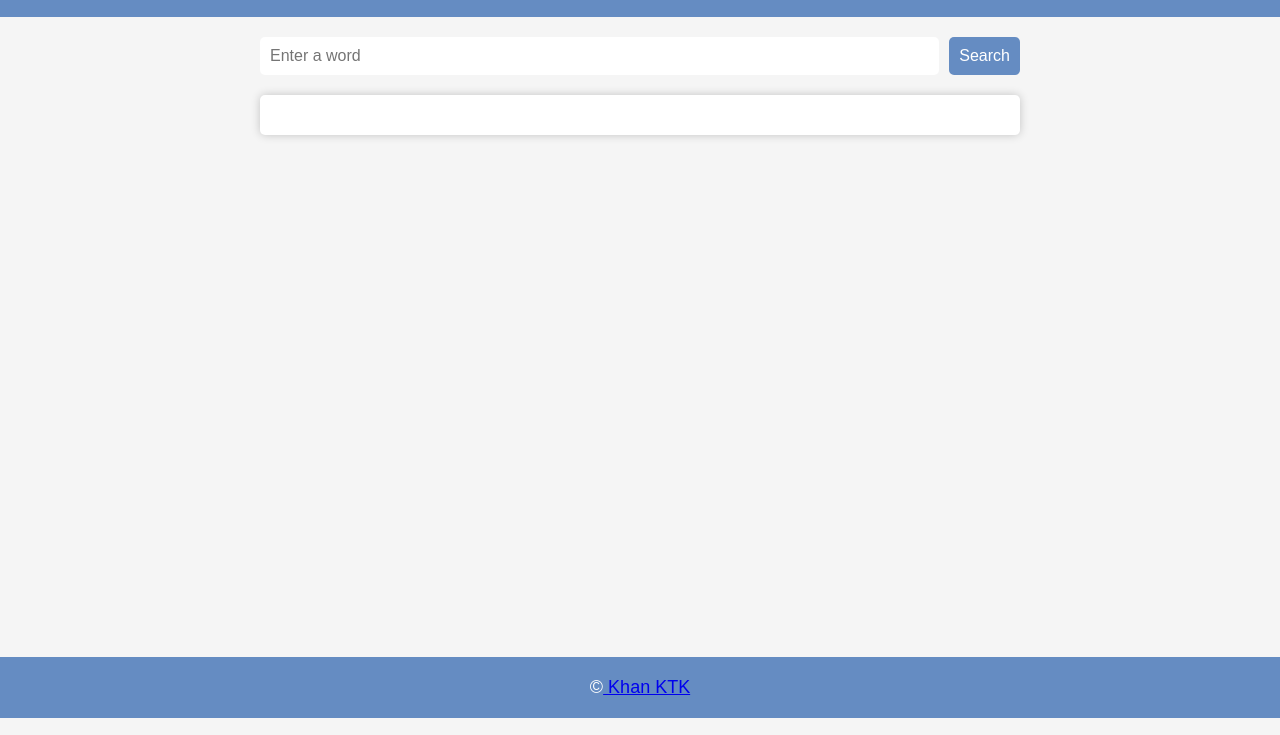
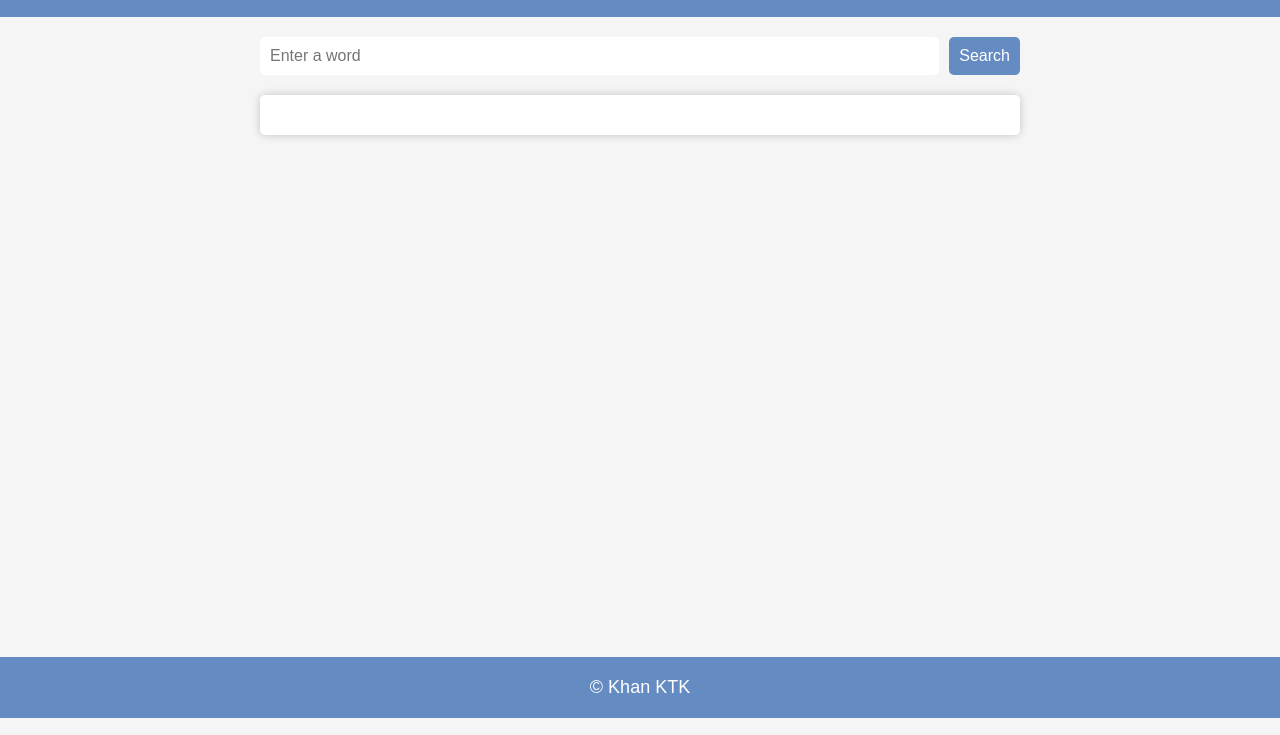
Before and after one commit to Khanktk/Dictionary-App, a plain HTML site: page index.html in a window 1280 px wide. Shown: the part 65-800 px from the top of the page. Drawn offline with Linux system fonts and the light colour scheme.

Commit message:
Update styles.css

```diff
--- a/styles.css
+++ b/styles.css
@@ -69,6 +69,12 @@ footer {
     width: 100%;
 }
 
+footer p a {
+    text-decoration: none;
+    cursor: pointer;
+    color: #fff;
+}
+
 .result{
     background-color: #fff;
     padding: var(--padding);
```
